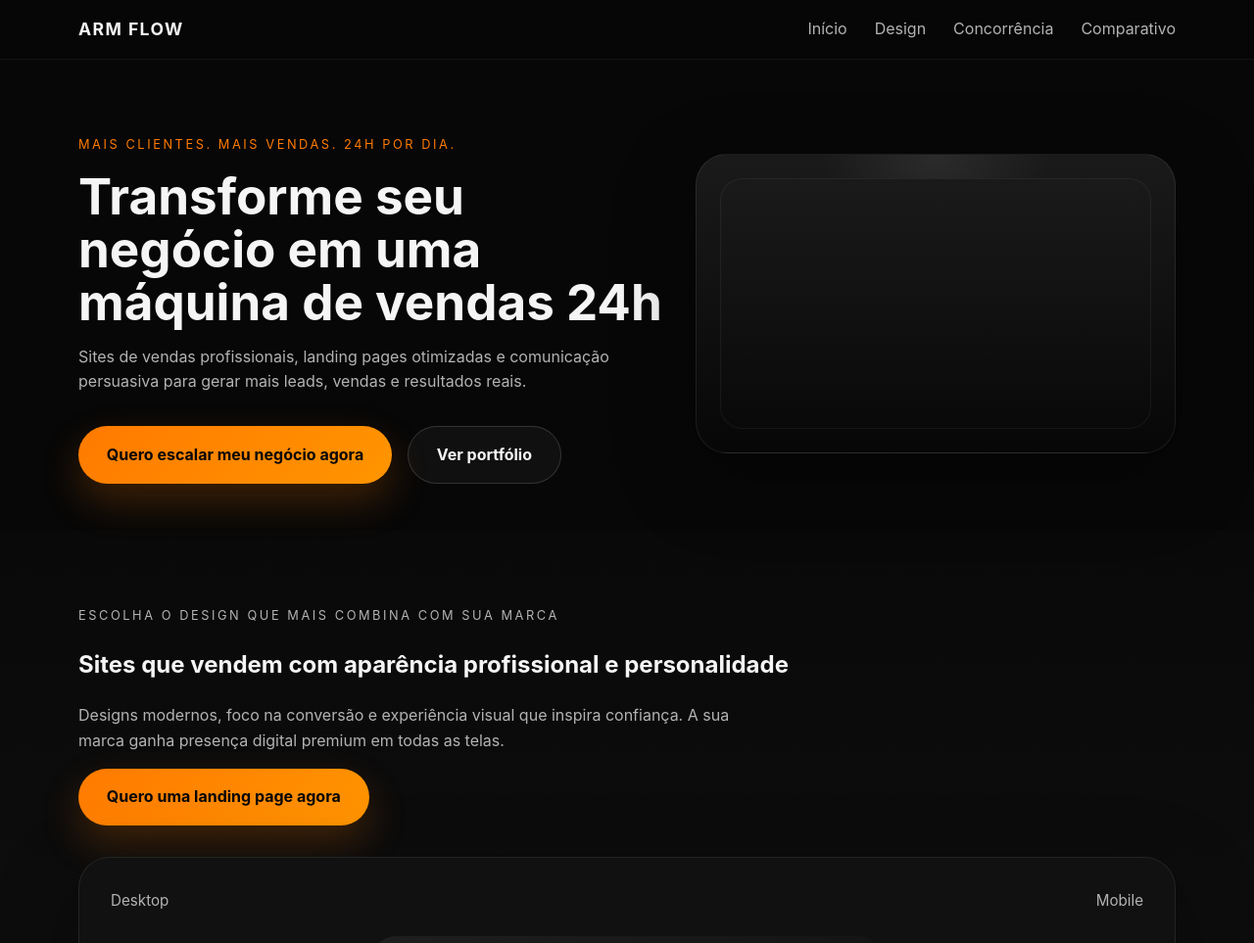
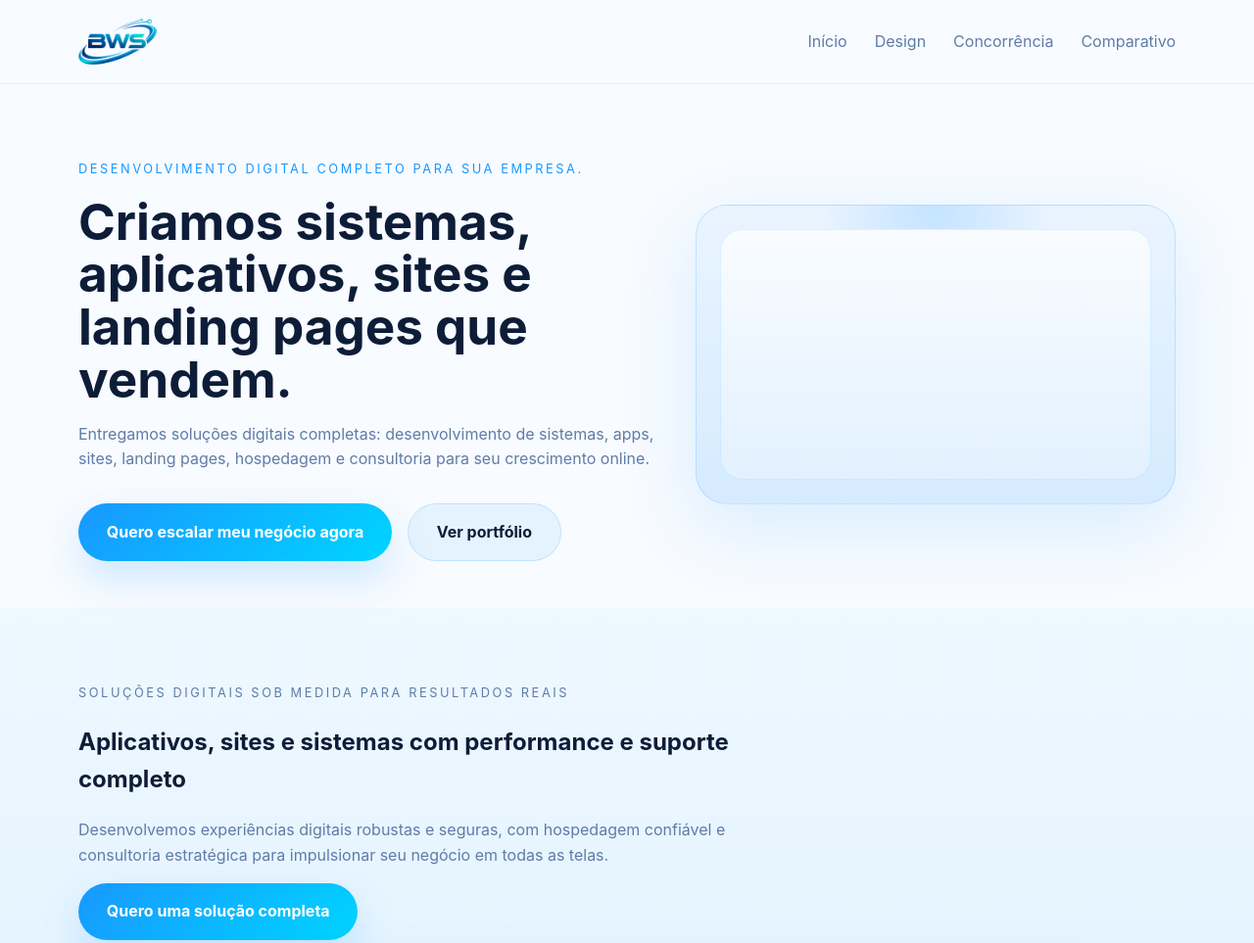
Before and after one commit to bws-company/bws-company.github.io, a plain HTML site: page index.html in a window 1280 px wide. Shown: the top 963 px of the page at 98% size. Drawn offline with Linux system fonts and the light colour scheme.

Commit message:
feat: add logo and texts

```diff
--- a/index.html
+++ b/index.html
@@ -3,14 +3,19 @@
   <head>
     <meta charset="UTF-8" />
     <meta name="viewport" content="width=device-width, initial-scale=1.0" />
-    <meta name="description" content="Landing page para transformar seu negócio em uma máquina de vendas 24h com design moderno e conversão alta." />
-    <title>Arm Flow | Site de Vendas</title>
+    <meta name="description" content="Desenvolvimento de sistemas, aplicativos, sites, landing pages, hospedagem e consultoria para escalar seu negócio digital." />
+    <title>BWS | Desenvolvimento de Sistemas</title>
+    <link rel="icon" type="image/png" sizes="256x256" href="./assets/favicon.png" />
+    <link rel="icon" type="image/svg+xml" href="./assets/favicon.svg" />
     <link rel="stylesheet" href="styles.css" />
   </head>
   <body>
+
     <header class="header">
       <div class="container header__inner">
-        <a href="#hero" class="brand">Arm Flow</a>
+        <a href="#hero" class="brand">
+          <img src="./assets/logo.png" alt="BWS" width="80" />
+        </a>
         <button class="menu-toggle" aria-expanded="false" aria-controls="main-menu">
           <span class="menu-toggle__bar"></span>
           <span class="menu-toggle__bar"></span>
@@ -30,10 +35,10 @@
       <section class="hero" id="hero">
         <div class="container hero__grid">
           <div class="hero__content">
-            <p class="eyebrow">MAIS CLIENTES. MAIS VENDAS. 24H POR DIA.</p>
-            <h1>Transforme seu negócio em uma máquina de vendas 24h</h1>
+            <p class="eyebrow">DESENVOLVIMENTO DIGITAL COMPLETO PARA SUA EMPRESA.</p>
+            <h1>Criamos sistemas, aplicativos, sites e landing pages que vendem.</h1>
             <p class="hero__text">
-              Sites de vendas profissionais, landing pages otimizadas e comunicação persuasiva para gerar mais leads, vendas e resultados reais.
+              Entregamos soluções digitais completas: desenvolvimento de sistemas, apps, sites, landing pages, hospedagem e consultoria para seu crescimento online.
             </p>
             <div class="hero__actions">
               <a class="btn btn-primary" href="#contact">Quero escalar meu negócio agora</a>
@@ -51,12 +56,12 @@
       <section class="section section--dark" id="design">
         <div class="container section__inner">
           <div class="section__content">
-            <p class="eyebrow eyebrow--light">Escolha o design que mais combina com sua marca</p>
-            <h2>Sites que vendem com aparência profissional e personalidade</h2>
+            <p class="eyebrow eyebrow--light">Soluções digitais sob medida para resultados reais</p>
+            <h2>Aplicativos, sites e sistemas com performance e suporte completo</h2>
             <p>
-              Designs modernos, foco na conversão e experiência visual que inspira confiança. A sua marca ganha presença digital premium em todas as telas.
+              Desenvolvemos experiências digitais robustas e seguras, com hospedagem confiável e consultoria estratégica para impulsionar seu negócio em todas as telas.
             </p>
-            <a class="btn btn-primary" href="#contact">Quero uma landing page agora</a>
+            <a class="btn btn-primary" href="#contact">Quero uma solução completa</a>
           </div>
 
           <div class="showcase-card">
@@ -74,11 +79,11 @@
       <section class="section" id="concorrente">
         <div class="container section__centered">
           <p class="eyebrow">Seu concorrente já está online.</p>
-          <h2>Enquanto você pensa, ele já está captando clientes</h2>
+          <h2>Enquanto você pensa, ele já usa sistemas e apps para vender mais</h2>
           <p>
-            Não fique à margem do mercado. Sua concorrência vende 24h por dia com uma presença digital eficiente. É hora de incentivar seu crescimento agora.
+            Não fique para trás. Oferecemos desenvolvimento, hospedagem e consultoria para que sua empresa conquiste clientes com tecnologia sólida e presença digital completa.
           </p>
-          <a class="btn btn-primary" href="#contact">Quero superar meus concorrentes</a>
+          <a class="btn btn-primary" href="#contact">Quero entrar no mercado agora</a>
         </div>
       </section>
 
@@ -86,7 +91,7 @@
         <div class="container">
           <div class="section__header">
             <p class="eyebrow">Por que 90% das empresas perdem dinheiro todos os dias?</p>
-            <h2>O diferencial entre um site amador e um site Arm Flow</h2>
+            <h2>O diferencial entre uma presença digital amadora e uma solução profissional</h2>
           </div>
           <div class="comparison-grid">
             <article class="comparison-card comparison-card--negative">
@@ -101,7 +106,7 @@
             </article>
 
             <article class="comparison-card comparison-card--positive">
-              <h3>Com Site Arm Flow</h3>
+              <h3>Com Site BWS</h3>
               <ul>
                 <li>Vendas 24h com jornada automatizada</li>
                 <li>Autoridade digital desde o primeiro clique</li>
--- a/styles.css
+++ b/styles.css
@@ -1,13 +1,13 @@
 :root {
-  --bg: #070707;
-  --surface: #111111;
-  --surface-2: #1c1c1c;
-  --text: #f5f5f5;
-  --muted: #b3b3b3;
-  --accent: #ff7a00;
-  --accent-strong: #ff9500;
-  --border: rgba(255, 255, 255, 0.08);
-  --shadow: 0 24px 80px rgba(0, 0, 0, 0.35);
+  --bg: #f8fbff;
+  --surface: #ffffff;
+  --surface-2: #edf6ff;
+  --text: #0d1d38;
+  --muted: #5f7ca8;
+  --accent: #1898ff;
+  --accent-strong: #00d4ff;
+  --border: rgba(24, 152, 255, 0.16);
+  --shadow: 0 24px 80px rgba(24, 152, 255, 0.14);
   font-size: 16px;
 }
 
@@ -72,9 +72,9 @@ button {
   position: sticky;
   top: 0;
   z-index: 20;
-  background: rgba(7, 7, 7, 0.9);
+  background: rgba(248, 251, 255, 0.95);
   backdrop-filter: blur(12px);
-  border-bottom: 1px solid rgba(255, 255, 255, 0.05);
+  border-bottom: 1px solid rgba(24, 152, 255, 0.12);
 }
 
 .header__inner {
@@ -188,14 +188,14 @@ button {
 
 .btn-primary {
   background: linear-gradient(135deg, var(--accent), var(--accent-strong));
-  color: #070707;
-  box-shadow: 0 18px 40px rgba(255, 122, 0, 0.22);
+  color: #ffffff;
+  box-shadow: 0 18px 40px rgba(24, 152, 255, 0.18);
 }
 
 .btn-secondary {
-  border: 1px solid rgba(255, 255, 255, 0.15);
+  border: 1px solid rgba(24, 152, 255, 0.18);
   color: var(--text);
-  background: rgba(255, 255, 255, 0.04);
+  background: rgba(24, 152, 255, 0.08);
 }
 
 .hero__visual {
@@ -206,8 +206,8 @@ button {
 .device-mockup {
   width: min(520px, 100%);
   aspect-ratio: 16 / 10;
-  background: linear-gradient(180deg, rgba(26, 26, 26, 1), rgba(7, 7, 7, 1));
-  border: 1px solid rgba(255, 255, 255, 0.08);
+  background: linear-gradient(180deg, #eaf4ff 0%, #d6ebff 100%);
+  border: 1px solid rgba(24, 152, 255, 0.18);
   border-radius: 2rem;
   box-shadow: var(--shadow);
   position: relative;
@@ -218,15 +218,15 @@ button {
   content: "";
   position: absolute;
   inset: 0;
-  background: radial-gradient(circle at top center, rgba(255, 255, 255, 0.08), transparent 30%);
+  background: radial-gradient(circle at top center, rgba(24, 152, 255, 0.18), transparent 30%);
 }
 
 .device-mockup__screen {
   position: absolute;
   inset: 1.5rem;
   border-radius: 1.4rem;
-  background: linear-gradient(180deg, #1a1a1a 0%, #090909 100%);
-  box-shadow: inset 0 0 0 1px rgba(255, 255, 255, 0.05);
+  background: linear-gradient(180deg, #f9fcff 0%, #e2f1ff 100%);
+  box-shadow: inset 0 0 0 1px rgba(24, 152, 255, 0.12);
 }
 
 .section {
@@ -234,7 +234,7 @@ button {
 }
 
 .section--dark {
-  background: linear-gradient(180deg, #090909 0%, #111111 100%);
+  background: linear-gradient(180deg, #eef8ff 0%, #d9eeff 100%);
 }
 
 .section__inner,
@@ -274,9 +274,10 @@ button {
   width: 100%;
   max-width: 520px;
   height: 320px;
-  background: linear-gradient(135deg, #1f1f1f 0%, #0e0e0e 100%);
+  background: linear-gradient(135deg, #0d3d7d 0%, #0e63b8 40%, #00c6ff 100%);
   border-radius: 1.5rem;
   position: relative;
+  overflow: hidden;
 }
 
 .showcase-screen::before,
@@ -290,12 +291,12 @@ button {
   inset: 1.5rem 1.5rem auto 1.5rem;
   height: 12px;
   width: calc(100% - 3rem);
-  background: rgba(255, 255, 255, 0.06);
+  background: rgba(255, 255, 255, 0.18);
 }
 
 .showcase-screen::after {
   inset: 4rem 1.5rem 1.5rem 1.5rem;
-  background: linear-gradient(180deg, rgba(255, 255, 255, 0.06), transparent 60%);
+  background: linear-gradient(180deg, rgba(255, 255, 255, 0.18), transparent 60%);
 }
 
 .section__centered {
@@ -362,8 +363,9 @@ button {
 
 .footer {
   padding: 3rem 0;
-  background: #060606;
-  border-top: 1px solid rgba(255, 255, 255, 0.05);
+  background: #f4fbff;
+  border-top: 1px solid rgba(24, 152, 255, 0.12);
+  color: var(--text);
 }
 
 .footer__inner {
```
Also changed, not shown: assets/favicon.png (added), assets/favicon.svg (added), assets/logo.png (added).
